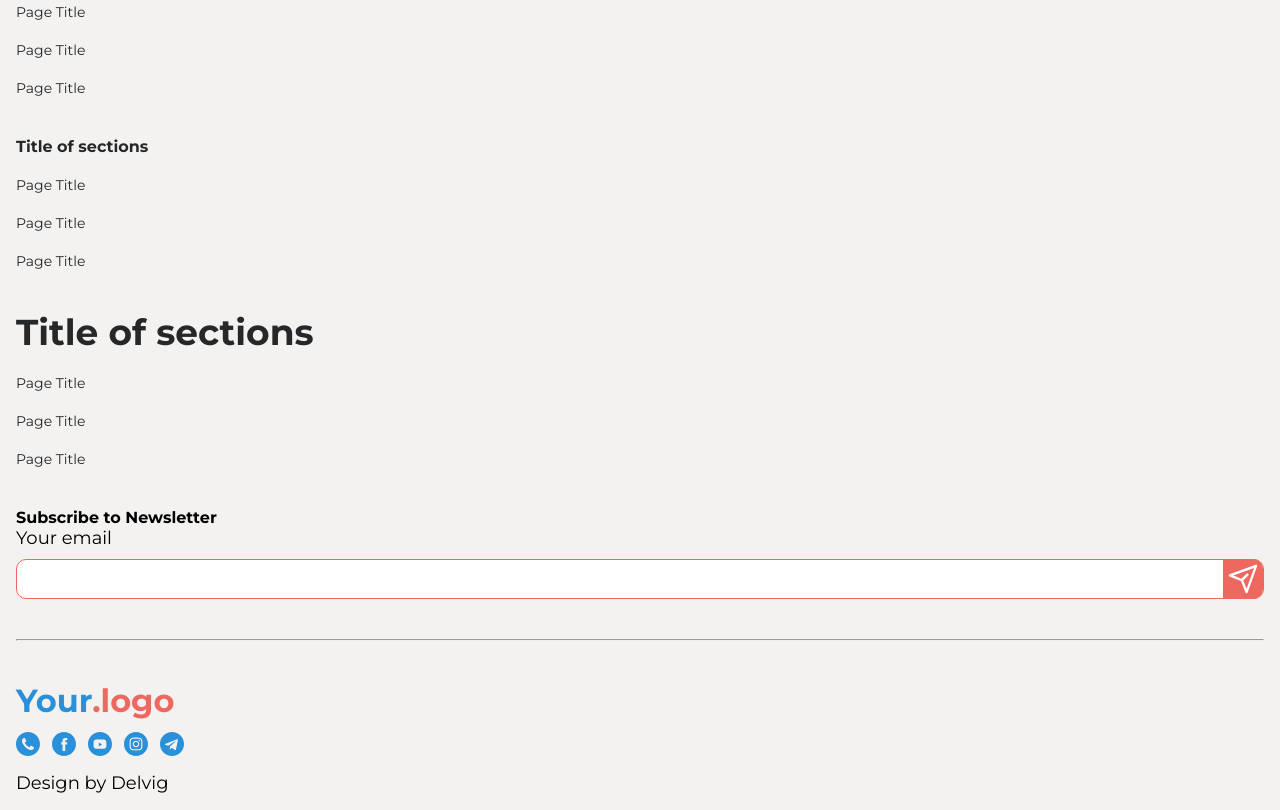
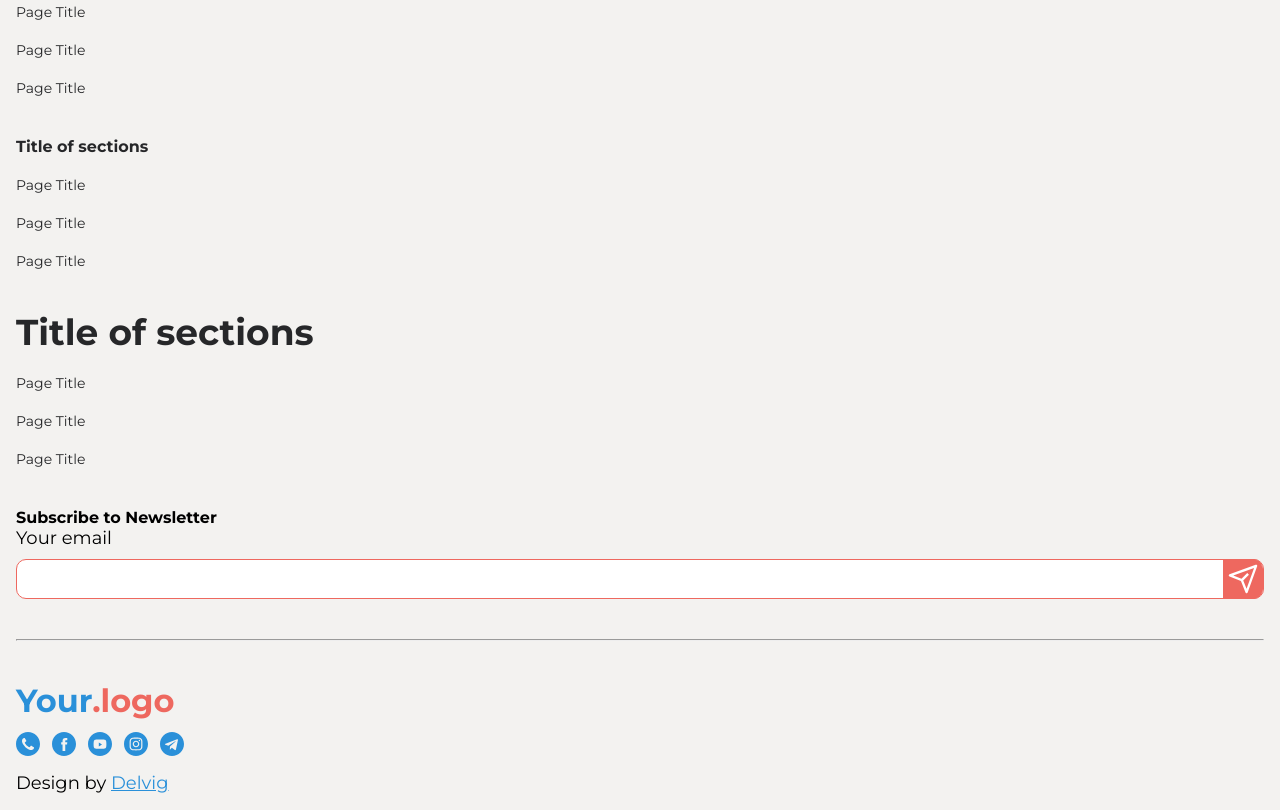
Before and after one commit to khadijahtou/Hotel-website, a plain HTML site: page index.html in a window 1280 px wide. Shown: the part 7219-8029 px from the top of the page. Drawn offline with Linux system fonts and the light colour scheme.

Commit message:
style anhor element

```diff
--- a/style.css
+++ b/style.css
@@ -42,10 +42,6 @@ a{
 	color: black;
 	text-decoration: none;
 }
-/* .producer-link {
-		color: #2a90d9;
-		text-decoration: solid;
-	} */
 
 input {
 	border: none;
@@ -486,3 +482,8 @@ footer {
 	margin-top: 12px;
 	margin-bottom: 16px;
 }
+
+.producer-link {
+	color: #2a90d9;
+	text-decoration: underline;
+}
```
